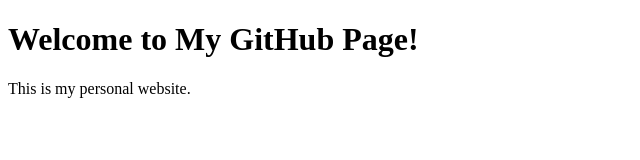
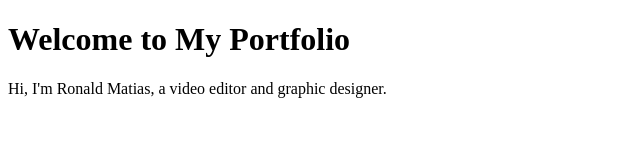
Before and after one commit to RonMatias/RonMatias.github.io, a plain HTML site: page index.html in a window 1280 px wide. Shown: the whole page, without its empty margins (0-640 px from the left). Drawn offline with Linux system fonts and the light colour scheme.

Commit message:
Add files via upload

```diff
--- a/index.html
+++ b/index.html
@@ -3,10 +3,10 @@
 <head>
     <meta charset="UTF-8">
     <meta name="viewport" content="width=device-width, initial-scale=1.0">
-    <title>Welcome</title>
+    <title>My Portfolio</title>
 </head>
 <body>
-    <h1>Welcome to My GitHub Page!</h1>
-    <p>This is my personal website.</p>
+    <h1>Welcome to My Portfolio</h1>
+    <p>Hi, I'm Ronald Matias, a video editor and graphic designer.</p>
 </body>
 </html>
```
